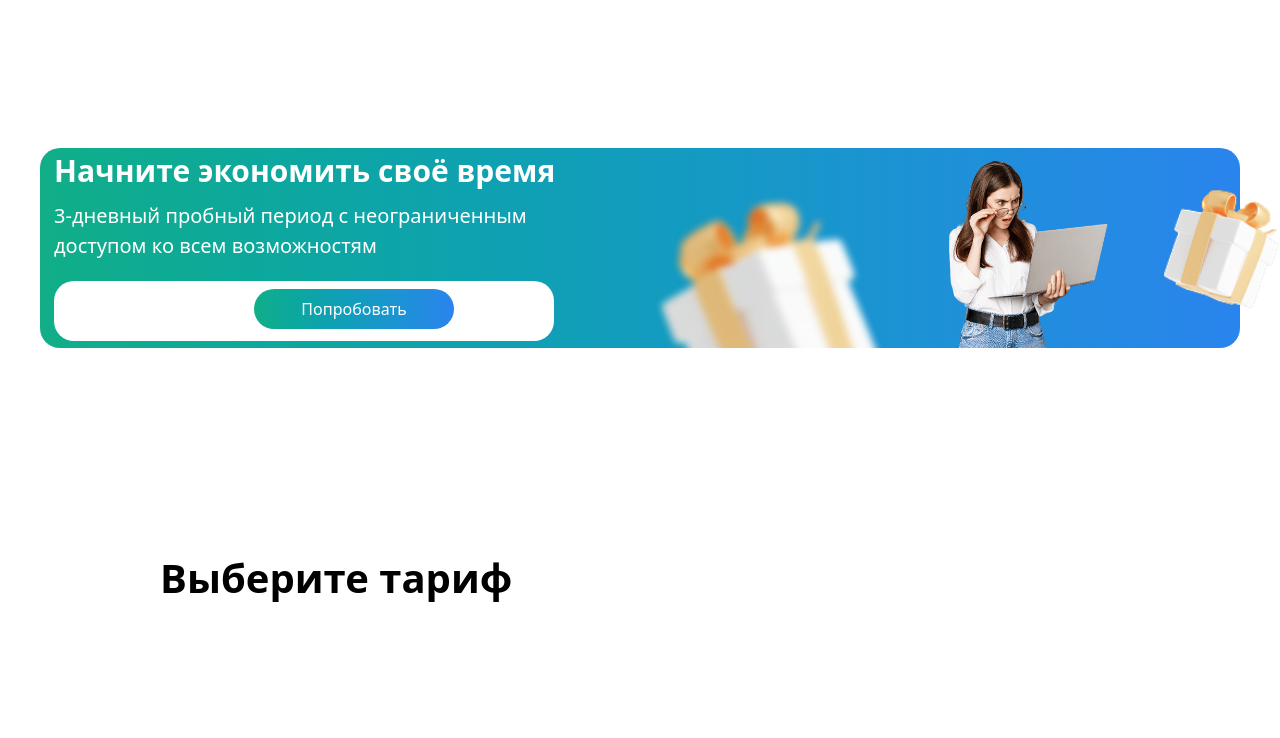
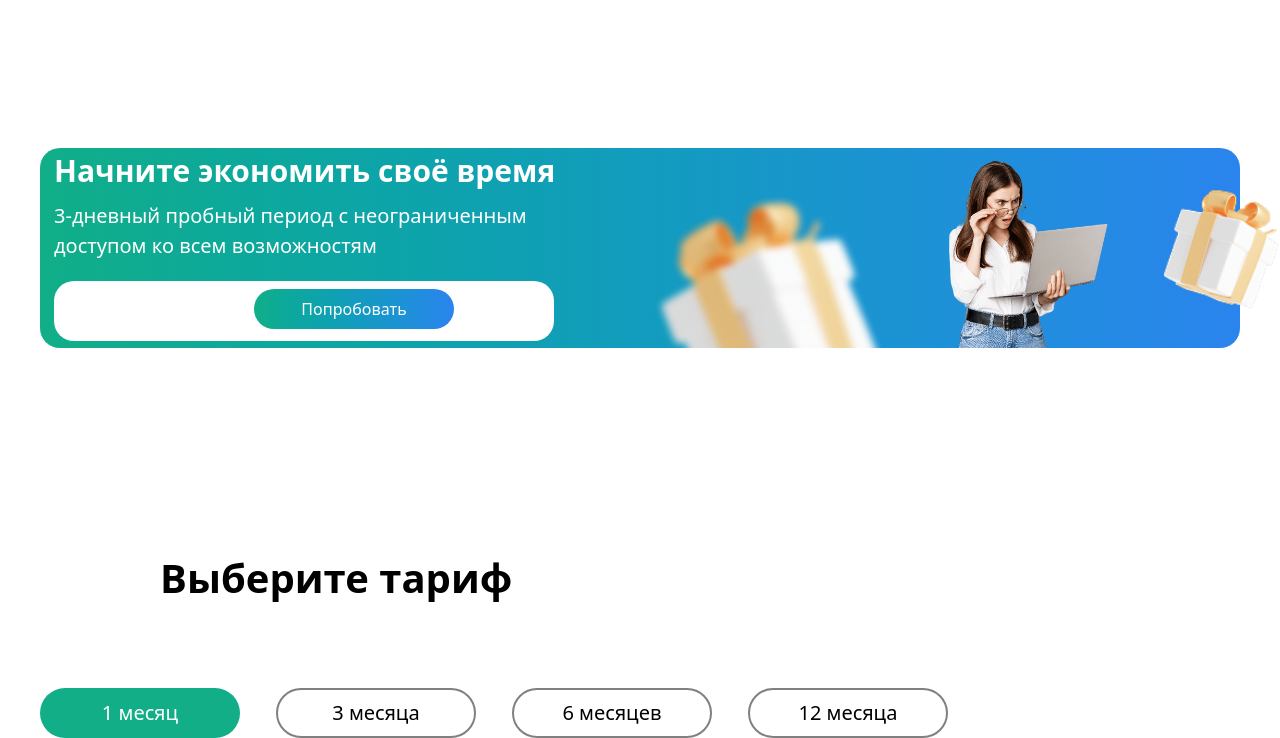
Before and after one commit to Ahmadjon04082009/Home-work-22.12.2025, a website: page src/index.html in a window 1280 px wide. Shown: the part 4473-5211 px from the top of the page. Before the commit the page ends 5081 px from the top, so only its background shows below. Drawn offline with Linux system fonts and the light colour scheme.

Commit message:
section 10 buld

```diff
--- a/src/index.html
+++ b/src/index.html
@@ -252,9 +252,22 @@
     <h1 class="text-[40px] font-[600] mt-50 ml-30 lg:ml-40">Выберите тариф</h1>
 
 
+    <section class="gap-9 lg:flex max-w-[1200px] m-auto mt-20 ">
 
+        <button
+            class="w-[200px] h-[50px] bg-[#11AE88] text-[white] text-[20px] rounded-[30px] lg:ml-0 ml-15 lg:mt-0 mt-5">1
+            месяц</button>
+        <button
+            class="w-[200px] h-[50px] border-2 border-[grey] text-[black] text-[20px] rounded-[30px] lg:ml-0 ml-15 lg:mt-0 mt-5">3
+            месяца</button>
+        <button
+            class="w-[200px] h-[50px] border-2 border-[grey] text-[black] text-[20px] rounded-[30px] lg:ml-0 ml-15 lg:mt-0 mt-5">6
+            месяцев</button>
+        <button
+            class="w-[200px] h-[50px] border-2 border-[grey] text-[black] text-[20px] rounded-[30px] lg:ml-0 ml-15 lg:mt-0 mt-5">12
+            месяца</button>
 
-
+    </section>
 
 
 
```
